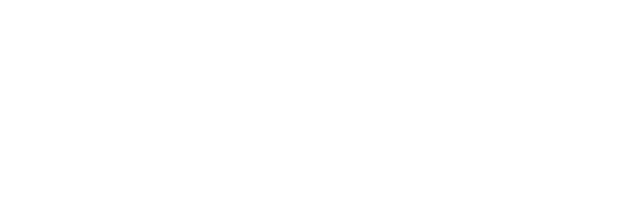
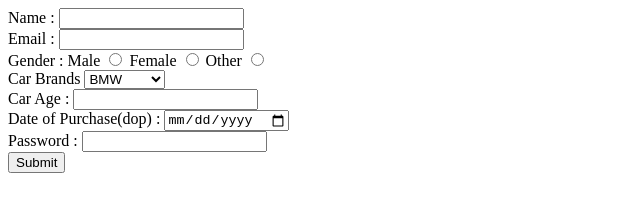
Before and after one commit to acciojob/car-insurance-form-pranjalimaske03, a website: page main.html in a window 1280 px wide. Shown: the whole page, without its empty margins (0-640 px from the left). Drawn offline with Linux system fonts and the light colour scheme.

Commit message:
created a submission

```diff
--- a/main.html
+++ b/main.html
@@ -4,13 +4,40 @@
 
 <head>
 	<link rel="stylesheet" href="styles.css">
+	<title>Car Insurance Registration Form</title>
 </head>
 
 <body>
 	<!-- the entire body must be written by student -->
     <script type="text/javascript" src="./script.js">
 </script>
+      <form>
+		<label for="name">Name :</label>
+        <input id="name" name="user_name"  type="text" required><br>
+   		<label for="email">Email :</label>
+        <input id="email" name="user_email"  type="email" required><br>
+        <label for="gender">Gender :</label>
+		<span>Male</span>
+	    <input  name ="gender"  type="radio">
+		  <span>Female</span>
+		  <input name="gender" type="radio">
+		  <span>Other</span>
+		  <input name="gender" type="radio"><br>
+		  <label for="cars">Car Brands</label>
+		  <select name="cars">
+            <option value="BMW" >BMW</option>
+            <option value="AUDI">Audi</option>
+            <option value="MERCEDES">Mercedez</option>
 
+        </select><br>
+		  <label for="carage">Car Age :</label>
+		  <input id="carage" type="number" required><br>
+		  <label for="dop">Date of Purchase(dop) :</label>
+        <input name="dop" type="date" required ><br>
+		   <label for="password">Password :</label>
+        <input id="password" name="password" type="password" required><br>
+ 		  <button type="submit">Submit</button>
+	  </form>
 </body>
 
 </html>
```
